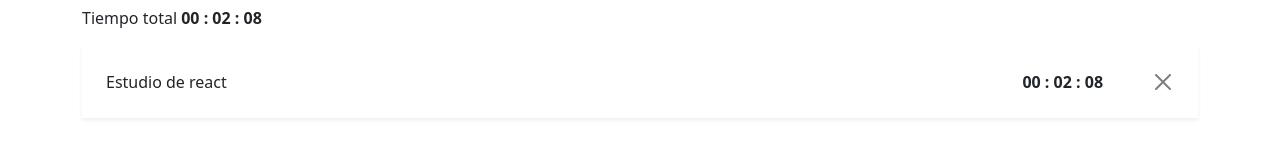
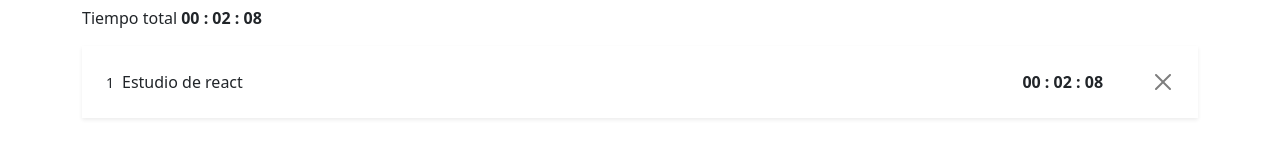
Before and after one commit to tobicorradi/time-tracking-app, a React (Create React App) app: page / in a window 1280 px wide. Shown: the part 158-316 px from the top of the page. Built offline with nearby package versions, Linux system fonts and the light colour scheme.

Commit message:
Task id is array .length

```diff
--- a/src/components/TaskCreator/TaskCreator.jsx
+++ b/src/components/TaskCreator/TaskCreator.jsx
@@ -18,7 +18,7 @@ const TaskCreator = ({
   const createTask = () => {
     setList([
       {
-        id: Math.random() * 1000,
+        id: list.length + 1,
         text: newTask,
         time: timer,
       },
--- a/src/components/TaskList/TaskList.jsx
+++ b/src/components/TaskList/TaskList.jsx
@@ -17,7 +17,7 @@ const TaskList = ({list, setList}) => {
             {list.map(el => (
                 <div key={el.id} className="task d-flex justify-content-between p-4 shadow-sm mb-3">
                     <div className="d-flex justify-content-between w-100 me-5">
-                        <span>{el.text}</span>
+                        <span><small className="me-2">{el.id}</small>{el.text}</span>
                         <strong>{formatTime(el.time)}</strong>
                     </div>
                     <CloseButton onClick={() => deleteTask(el.id)}/>
```
